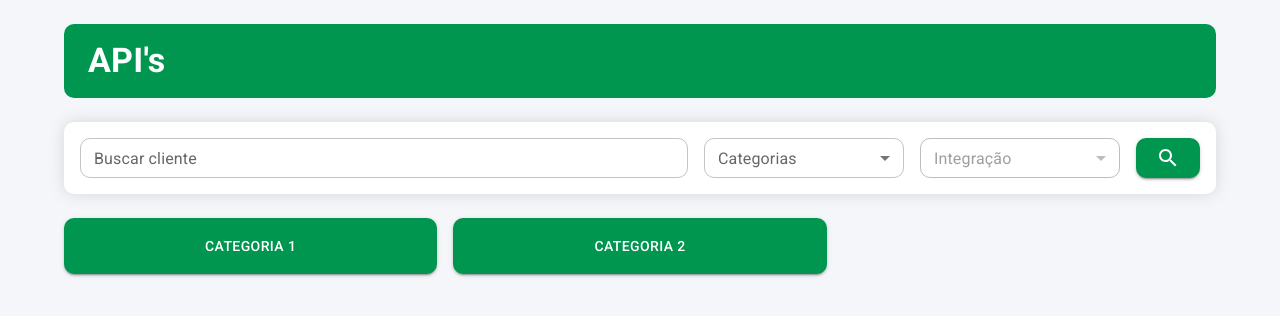
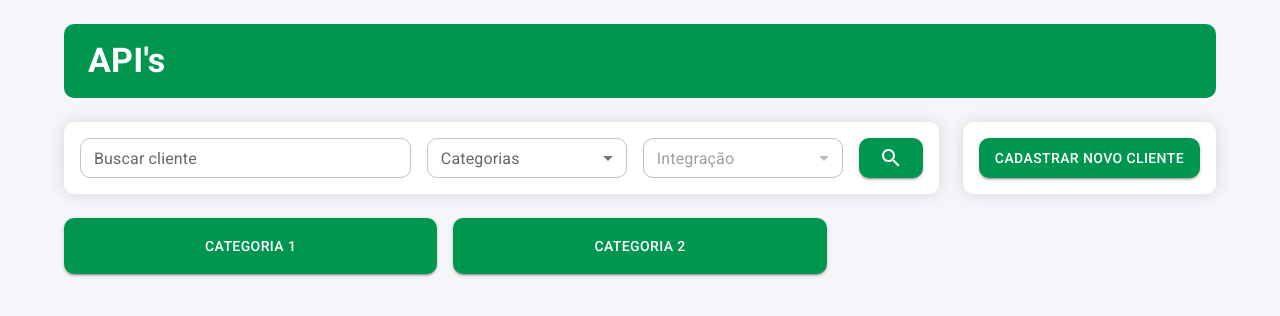
Before and after one commit to clubecerto/gema-apis-module, a React (Create React App) app: page /1/1 in a window 1280 px wide. Shown: the top 316 px of the page. Built offline with nearby package versions, Linux system fonts and the light colour scheme.

Commit message:
create new client button aside searchbar

```diff
--- a/src/components/APIsManagement.jsx
+++ b/src/components/APIsManagement.jsx
@@ -18,6 +18,8 @@ import APIsManagementContext from '../context/APIsManagementContext';
 import Container from '@mui/material/Container';
 import PageTitle from './PageTitle';
 import SearchBar from './SearchBar';
+import { Box } from '@mui/system';
+import { Button } from '@mui/material';
 
 const APIsManagement = ({ children }) => {
   const context = {
@@ -38,7 +40,30 @@ const APIsManagement = ({ children }) => {
     <APIsManagementContext.Provider value={ context }>
       <Container>
         <PageTitle />
-        <SearchBar />
+        <Box
+          sx={{
+            display: "flex",
+            justifyContent: "space-between",
+          }}
+        >
+          <SearchBar/>
+          <Box
+            sx={{
+              backgroundColor: "white",
+              borderRadius: "10px",
+              boxShadow: "0px 0px 15px 0px rgb(88 88 88 / 20%)",
+              margin: "auto",
+              p: 2,
+            }}
+          >
+            <Button
+              variant="contained"
+              sx={{ height: "40px", borderRadius: "10px" }}
+            >
+              Cadastrar novo cliente
+            </Button>
+          </Box>
+        </Box>
         { children }
       </Container>
     </APIsManagementContext.Provider>
--- a/src/components/SearchBar.jsx
+++ b/src/components/SearchBar.jsx
@@ -21,7 +21,7 @@ const SearchBar = () => {
   };
 
   return (
-    <Box>
+    <Box sx={{ flexGrow: 1, mr: 3 }}>
       <form
         onSubmit={ handleSubmitClientSearch }
         style={{
```
